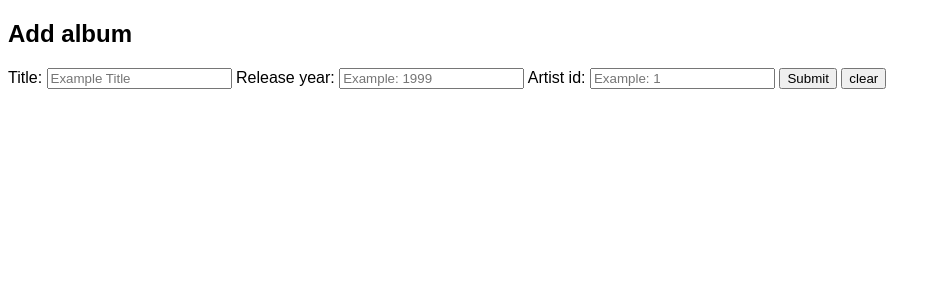
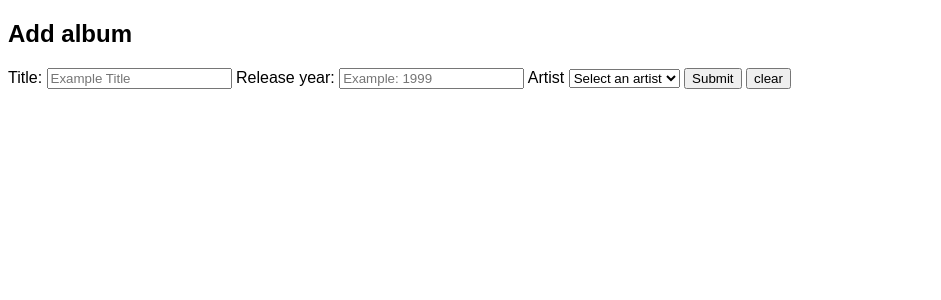
Before and after one commit to jclwilson/makers_unit_4_web_applications_music_library, a Flask app: page /albums/new in a window 1280 px wide. Shown: the part 116-416 px from the top of the page, without its empty margins (0-941 px from the left). Run offline with Flask 3, Linux system fonts and the light colour scheme; data that the repository does not hold is empty; some libraries are stand-ins or nearby versions.

Commit message:
Changes new album artist input from id to dropdown name

```diff
--- a/app.py
+++ b/app.py
@@ -50,8 +50,11 @@ def get_album(id):
 
 @app.route("/albums/new", methods=["GET"])
 def get_new_album() -> str:
-    """Return HTML form to add new album"""
-    return render_template("add_album.html")
+    """Return HTML form to add new album."""
+    connection = get_flask_database_connection(app)
+    artist_repository = ArtistRepository(connection)
+    artists = artist_repository.all()
+    return render_template("add_album.html", artists=artists)
 
 
 @app.route("/albums/new", methods=["POST"])
--- a/templates/add_album.html
+++ b/templates/add_album.html
@@ -16,8 +16,13 @@
     <input type="text" id="album-title" name="album-title" minlength=0 required placeholder="Example Title"/>
     <label for="album-release-year" >Release year:</label>
     <input type="number" id="album-release-year" name="album-release-year" minlength=0 required="true" step="1" placeholder="Example: 1999" title="Input the album's release year, typically this will be between 1900 - current year." />
-    <label for="album-artist-id" >Artist id:</label>
-    <input type="number" id="album-artist-id" name="album-artist-id" required="true" step="1" title="This is an ugly pattern, but necessary for the moment" placeholder="Example: 1" />
+    <label for="album-artist" >Artist</label>
+    <select name="album-artist-id" id="album-artist-id" required="true" title="ATM you can only add albums for existing artists, sorry!">
+    <option disabled selected value="">Select an artist</option>
+    {% for artist in artists %}
+        <option value="{{ artist.id }}">{{ artist.name }}</option>
+    {% endfor %}
+    </select>
     <button type="submit" id="submit-new-album-button" name="submit-new-album">Submit</button>
     <button type="reset">clear</button>
 </form>
```
